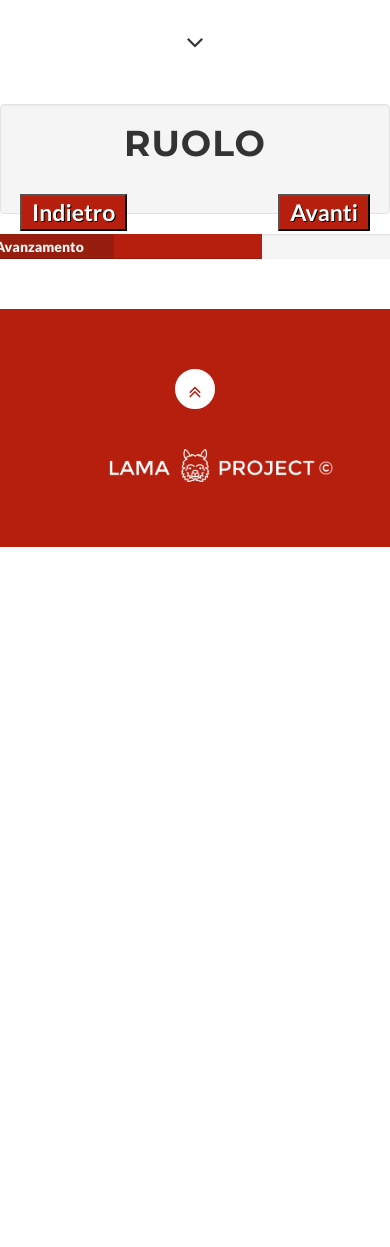
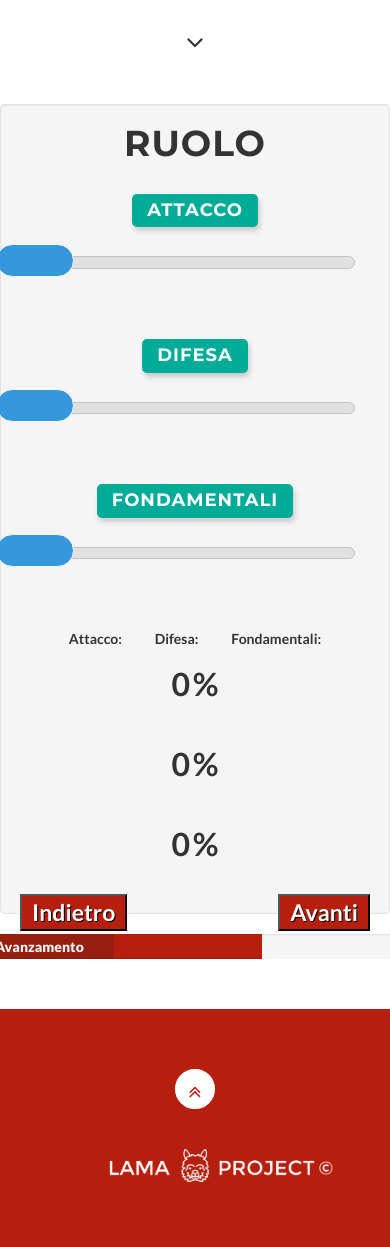
Before and after one commit to vismaramatteo/virtualcoaching, a PHP site: page /basket.php in a window 390 px wide, after a click on "Avanti"; the page is wider, and only the part inside the window is pictured. Shown: the part 507-1754 px from the top of that part. Before the commit the page ends 1054 px from the top of that part, so only its background shows below. Run offline with PHP 8.4, Linux system fonts and the light colour scheme; some libraries are stand-ins or nearby versions.

Commit message:
Update basket.php

```diff
--- a/basket.php
+++ b/basket.php
@@ -33,24 +33,63 @@ if(!isset($_SESSION['login_user']))
 
     <title>VIRTUAL COACHING</title>
 
-    <!-- Bootstrap Core CSS -->
+
+    <!-- CSS -->
+
+	<!--SLIDER-->
+    <link rel="stylesheet" href="css/jquery-ui.css">
 	<link href="css/bootstrap.min.css" rel="stylesheet" type="text/css">
+    <link rel="stylesheet" href="css/slider.css">
 
-    <!-- Fonts -->
+	<!--FONTS-->
     <link href="font-awesome/css/font-awesome.min.css" rel="stylesheet" type="text/css">
+	<link rel="stylesheet" type="text/css" href="font-awesome/css/font-awesome.min.css" />
+
+	<!--ANIMAZIONI-->
 	<link href="css/animate.css" rel="stylesheet" />
-    <!-- Squad theme CSS -->
+
+	<!--STILI PAGINA-->
     <link href="css/styleb.css" rel="stylesheet">
 	<link href="css/defaultb.css" rel="stylesheet">
 	<link href="css/stepbar.css" rel="stylesheet">
-	<link rel="stylesheet" type="text/css" href="font-awesome/css/font-awesome.min.css" />
 	<link href="css/login.css" rel="stylesheet">
-    <link rel="stylesheet" href="https://code.jquery.com/ui/1.10.4/themes/smoothness/jquery-ui.css">
-    <link rel="stylesheet" href="css/slider.css">
+
+    <!-- JAVASCRIPT -->
+
+	<!--SLIDER-->
+	<script src="js/jquery.min.js"></script>
+    <script src="js/jquery-ui.min.js"></script>
+    <script src="js/bootstrap.min.js"></script>
+
+    <script src="js/jquery.easing.min.js"></script>
+	<script src="js/jquery.scrollTo.js"></script>
+	<script src="js/wow.min.js"></script>
+	<script src="js/login.js"></script>
+    <script src="js/funzionamentoslider.js"></script>
+    <script src="js/custom.js"></script>
+    <script src="js/cookies.js"></script>
+   	<script src="js/stepbar.js" type="text/javascript"></script>
+
+	<script>
+			var IDCateg=-1;
+			function funzione(val)
+			{
+				$.get("php/categorie.php",{"a":val},function(data){
+					IDCateg=data;
+					alert(data);
+				});
+			};
+
+		function funzione2(val1,val2,val3)
+			{
+				$.get("php/slider.php",{"a":val1,"b":val2,"c":val3,"d":IDCateg},function(data){
+					alert(data);
+				});
+			}
+		</script>
 
 </head>
 
-<script type="text/javascript" src="https://nibirumail.com/docs/scripts/nibirumail.cookie.min.js"></script>
 
 <body id="page-top" data-spy="scroll" data-target=".navbar-custom">
 	<!-- Preloader -->
@@ -203,9 +247,52 @@ if(!isset($_SESSION['login_user']))
 						<div class="col-md-12 well text-center">
 							<h1>Ruolo</h1>
 
+									<div class="price-slider">
+										<h4 class="great">Attacco</h4>
+										<div class="col-sm-12">
+											<div id="slider" name="slider"></div>
+										</div>
+									</div>
 
-							<button class="btn-cat" onclick="javascript: resetActive(event, 100, 'step-3')" style="float:right" >Avanti</button>
+									<div class="price-slider">
+										<h4 class="great">Difesa</h4>
+										<div class="col-sm-12">
+											<div id="slider2" name="slider2"></div>
+										</div>
+									</div>
+
+									<div class="price-slider">
+										<h4 class="great">Fondamentali</h4>
+										<div class="col-sm-12">
+											<div id="slider3" name="slider3"></div>
+										</div>
+									</div>
+
+											<label for="amount" class="col-sm-4 ">Attacco: </label>
+											<label for="duration" class="col-sm-4 ">Difesa: </label>
+											<label for="fondamentali" class="col-sm-4 ">Fondamentali: </label>
+
+											<div class="col-sm-4">
+												<input type="hidden" id="amount" name="amount" class="form-control">
+												<p class="price lead" id="amount-label"></p>
+												<span class="price">%</span>
+											</div>
+
+											<div class="col-sm-4">
+												<input type="hidden" id="duration" name="duration" class="form-control">
+												<p class="price lead" id="duration-label"></p>
+												<span class="price">%</span>
+											</div>
+
+											<div class="col-sm-4">
+												<input type="hidden" id="fondamentali" name="fondamentali" class="form-control">
+												<p class="price lead" id="fondamentali-label"></p>
+												<span class="price">%</span>
+											</div>
+
+							<button class="btn-cat" onclick="javascript: resetActive(event, 100, 'step-3'); funzione2($('#amount').val(),$('#duration').val(),$('#fondamentali').val())" style="float:right">Avanti</button>
 							<button class="btn-cat" onclick="javascript: resetActive(event, 33, 'step-1')" style="float:left">Indietro</button>
+
 						</div>
 					</div>
 				</div>
@@ -214,7 +301,47 @@ if(!isset($_SESSION['login_user']))
 					<div class="col-xs-12">
 						<div class="col-md-12 well text-center">
 							<h1>Risultati</h1>
-							<button class="btn-cat" onclick="javascript: resetActive(event, 33, 'step-1')" style="float:right" >Nuova Ricerca</button>
+
+							<table class="table table-bordered" style="background-color:white">
+								<thead>
+								  <tr>
+									<th><center>#</center></th>
+									<th><center>ESERCIZIO</center></th>
+									<th><center>ATTACCO</center></th>
+									<th><center>DIFESA</center></th>
+									<th><center>FONDAMENTALI</center></th>
+									<th><center>LINK</center></th>
+								  </tr>
+								</thead>
+								<tbody>
+								  <tr>
+									<td>1</td>
+									<td>Scambio di passaggi</td>
+									<td>20</td>
+									<td>30</td>
+									<td>50</td>
+									<td><a href="pdf/basket/Attacco alla zona/0011 - Attacco alla zona 3-2.pdf " type="button" class="btn btn-info">Apri</a></td>
+								  </tr>
+								  <tr>
+									<td>2</td>
+									<td>Terzo Tempo</td>
+									<td>20</td>
+									<td>30</td>
+									<td>50</td>
+									<td><button type="button" class="btn btn-info">Apri</button></td>
+								  </tr>
+								  <tr>
+									<td>3</td>
+									<td>Intercettazione Passaggi</td>
+									<td>20</td>
+									<td>30</td>
+									<td>50</td>
+									<td><button type="button" class="btn btn-info">Apri</button></td>
+								  </tr>
+								</tbody>
+							</table>
+
+							<button class="btn-cat" onclick="javascript: resetActive(event, 33, 'step-1')" style="float:right">Nuova Ricerca</button>
 							<button class="btn-cat" onclick="javascript: resetActive(event, 66, 'step-2')" style="float:left" >Indietro</button>
 						</div>
 					</div>
```
Also changed, not shown: other parts of basket.php (+27 -22 lines). Lines whose indentation alone changed are shown as unchanged.
